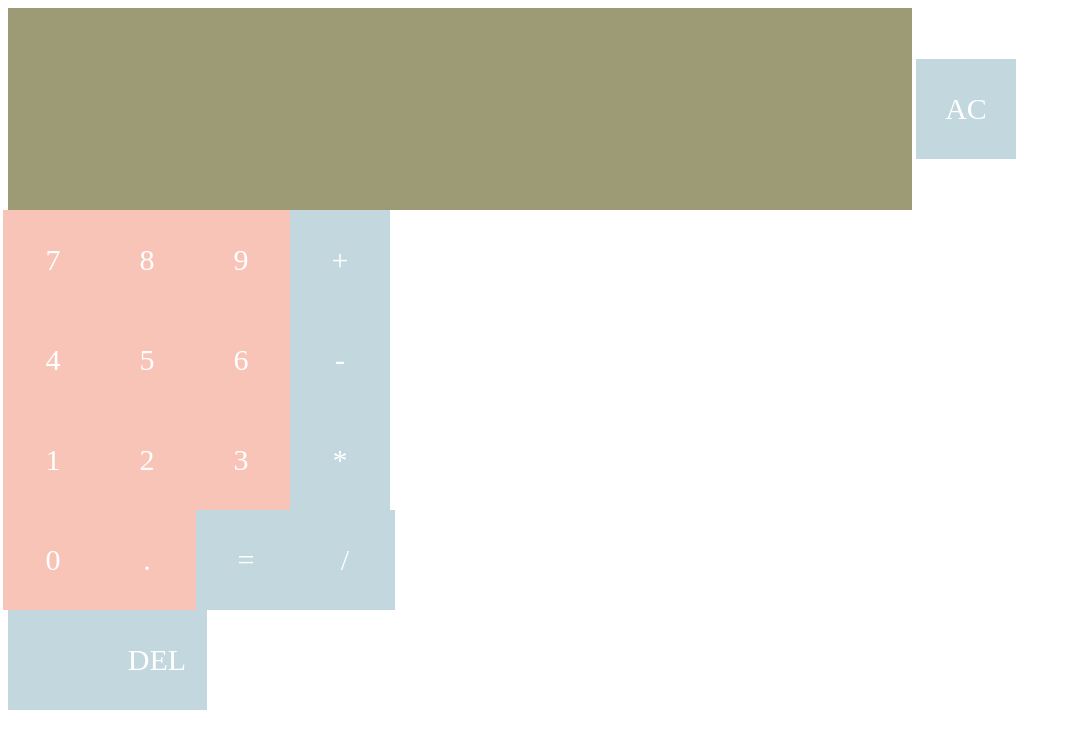
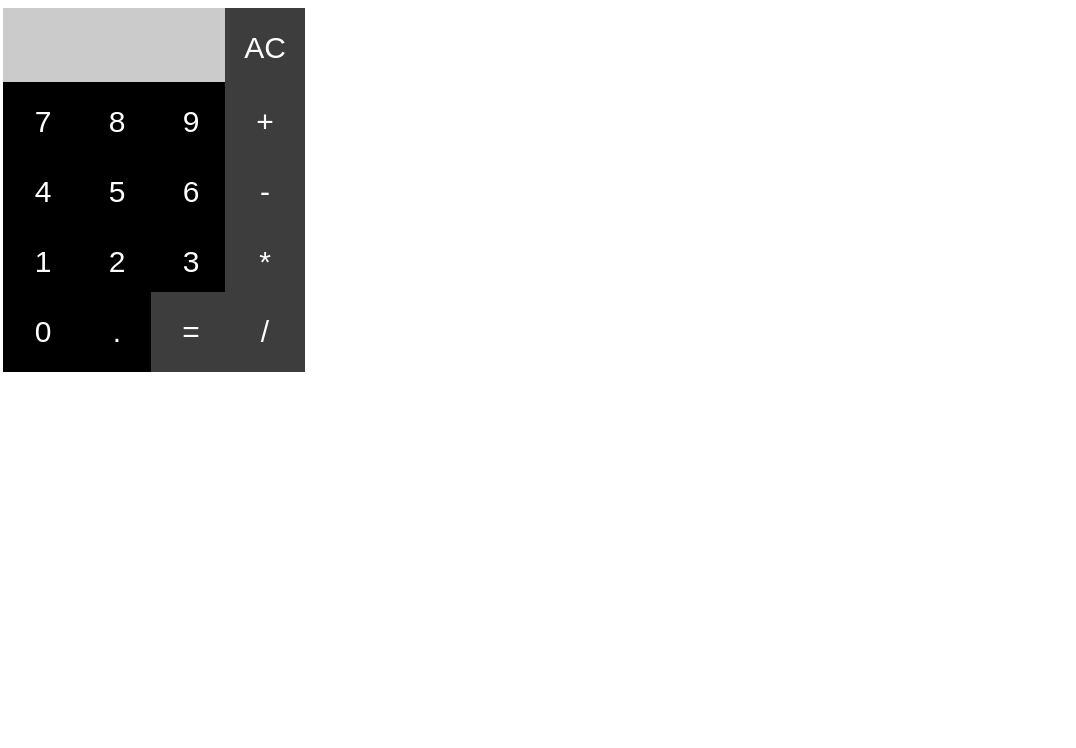
Before and after one commit to nermer2/DES350, a plain HTML site: page calculator.html in a window 1280 px wide. Shown: the whole page, without its empty margins (0-1076 px from the left). Drawn offline with Linux system fonts and the light colour scheme.

Commit message:
Add files via upload

```diff
--- a/calculator.html
+++ b/calculator.html
@@ -7,12 +7,10 @@
 		outline: 0;
 		border: none;
 		color: #FFFFFF ;
-		font-family: 'source-code-variable';
-		font-sty: 'extralight';
-		background-color: #F8C4B7 ;
+		background-color: #000000 ;
 		border-radius: 0px;
-		width: 100px;
-		height: 100px;
+		width: 80px;
+		height: 80px;
 		float: ;
 		font-size: 30px;
 		padding: 0px;
@@ -20,29 +18,25 @@
 	}
 
 	.operator {
-		outline: none;
+		outline: 0;
 		border: none;
 		color: #FFFFFF;
-		font-family: 'source-code-variable';
-		font-sty: 'extralight';
-		background-color: #C2D7DE;
+		background-color: #3D3D3D;
 		border-radius: 0px;
-		width: 100px;
-		height: 100px;
+		width: 80px;
+		height: 80px;
 		float: ;
 		font-size: 30px;
 		padding: 0px;
-		margin-right: -5px;
+		margin: -5px;
 	}
 
 	.inputRow {
-		position: center;
+		position: relative;
 		display: inline-block;
 		width: 100%;
 		padding: 0px;
-		float-right: 300px;
 	}
-
 
 	.number:hover {
 		background-color: #D35007;
@@ -52,21 +46,22 @@
 		background-color: #D2F6FF;
 		color: #000000
 	}
-	.equals2 {
-		background-color: #F8C4B7;
-		width: 300px;
-		height: 100px;
-	}
+
+
 	#display {
-		width: 900px;
-		height: 200px;
+		margin-left: -5px;
+		width: 219px;
+		height: 77px;
 		border: none;
 		font-size: 30px;
 		color: #00000;
-		background-color: #9D9B75;
-		margin-left: 0px;
+		background-color: #CBCBCB
 	}
 
+	#AC {
+		padding-bottom: -5px;
+
+	}
 </style>
 <title>Untitled Document</title>
 </head>
@@ -100,7 +95,8 @@
 	<input type="button" class="number" value="1" onclick="calculator.display.value +='1'">
 	<input type="button" class="number" value="2" onclick="calculator.display.value +='2'">
 	<input type="button" class="number" value="3" onclick="calculator.display.value +='3'">
-	<input type="button" class="operator" name="multiply" value="*" onclick="calculator.display.value += '*'">
+	<input type="button" class="operator" name="multiply" value="*"
+	onclick="calculator.display.value += '*'">
 		</div>
 
 <div class="inputRow">
@@ -110,10 +106,7 @@
 	<input type="button" class="operator" name="divide" value="/" onClick="calculator.display.value +='/'">
 	</div>
 
-<div class="imputRow">
-	<input type="button" class="operator" name="equals2" value="" onclick="calculator.display.value = eval(calculator.display.value)">
-	<input type="button" class="operator" name="delete" value="DEL" onclick="calculator.display.value = calculator.display.value.substr(0,calculator.display.vaue)">
-		</div>
+
 
 
 </form>
```
